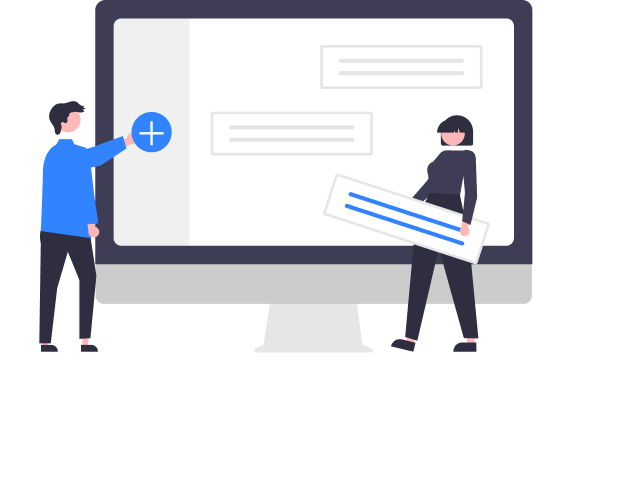
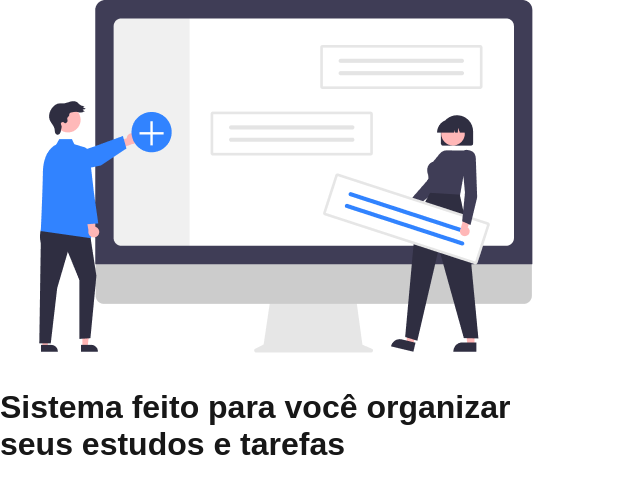
Before and after one commit to oalvesxp/nextjs-todo-list, a Next.js app in the folder tasks-app/: page / in a window 1280 px wide. Shown: the top 494 px of the page, without its empty margins (0-640 px from the left). Built offline with nearby package versions, Linux system fonts and the light colour scheme.

Commit message:
styles.container/title da home page

```diff
--- a/tasks-app/src/pages/index.tsx
+++ b/tasks-app/src/pages/index.tsx
@@ -25,7 +25,11 @@ export default function Home() {
         />
         <meta name="viewport" content="width=device-width, initial-scale=1" />
       </Head>
-      <div className={`${geistSans.variable} ${geistMono.variable}`}>
+
+      {/** Body content */}
+      <div
+        className={`${styles.container} ${geistSans.variable} ${geistMono.variable}`}
+      >
         <main className={`${styles.main}`}>
           <div className={`${styles.logo}`}>
             <Image
@@ -37,6 +41,9 @@ export default function Home() {
               priority
             />
           </div>
+          <h1 className={`${styles.title}`}>
+            Sistema feito para você organizar <br /> seus estudos e tarefas
+          </h1>
         </main>
       </div>
     </>
```
